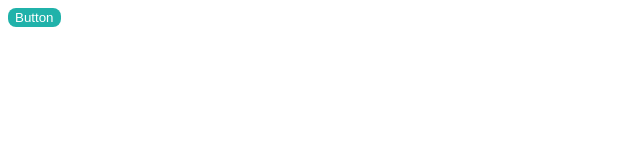
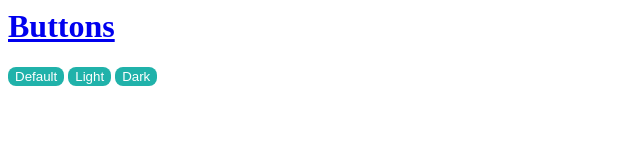
Before and after one commit to invictar/css-framework, a website: page index.html in a window 1280 px wide. Shown: the whole page, without its empty margins (0-640 px from the left). Drawn offline with Linux system fonts and the light colour scheme.

Commit message:
button styling

```diff
--- a/index.html
+++ b/index.html
@@ -8,7 +8,12 @@
 </head>
 
 <body>
-  <button>Button</button>
+  <a href="#buttons">
+    <h1>Buttons</h1>
+  </a>
+  <button>Default</button>
+  <button class="light">Light</button>
+  <button class="dark">Dark</button>
 </body>
 
 </html>
```
